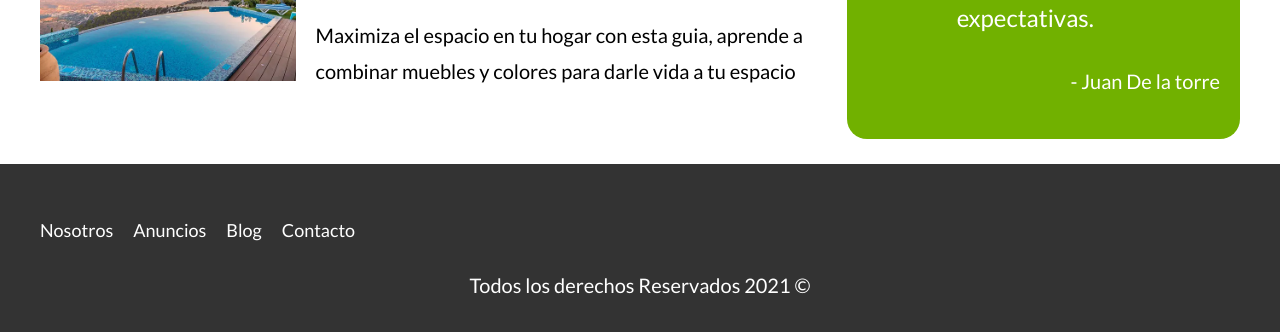
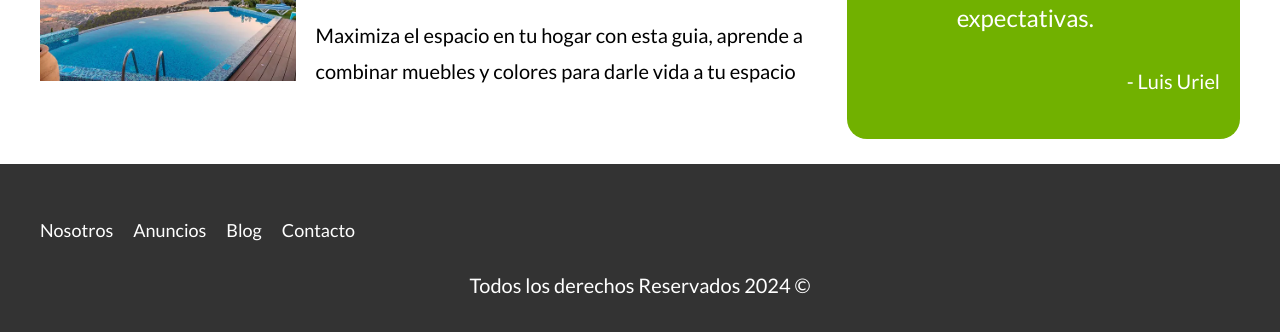
Before and after one commit to drankes/ProyectoBienesRaices, a website: page index.html in a window 1280 px wide. Shown: the part 3073-3405 px from the top of the page. Drawn offline with Linux system fonts and the light colour scheme.

Commit message:
Update index.html

```diff
--- a/index.html
+++ b/index.html
@@ -228,7 +228,7 @@
                 <blockquote>
                     El personal se comportó de una excelente forma, muy buena atención y la casa que me ofrecieron cumple con todas mis expectativas.
                 </blockquote>
-                <p>- Juan De la torre</p>
+                <p>- Luis Uriel</p>
             </div>
         </section>
     </div>
@@ -243,7 +243,7 @@
             </nav>
         </div>
 
-        <p class="copyright">Todos los derechos Reservados 2021 &copy;</p>
+        <p class="copyright">Todos los derechos Reservados 2024 &copy;</p>
     </footer>
 
     <script src="build/js/bundle.min.js"></script>
```
